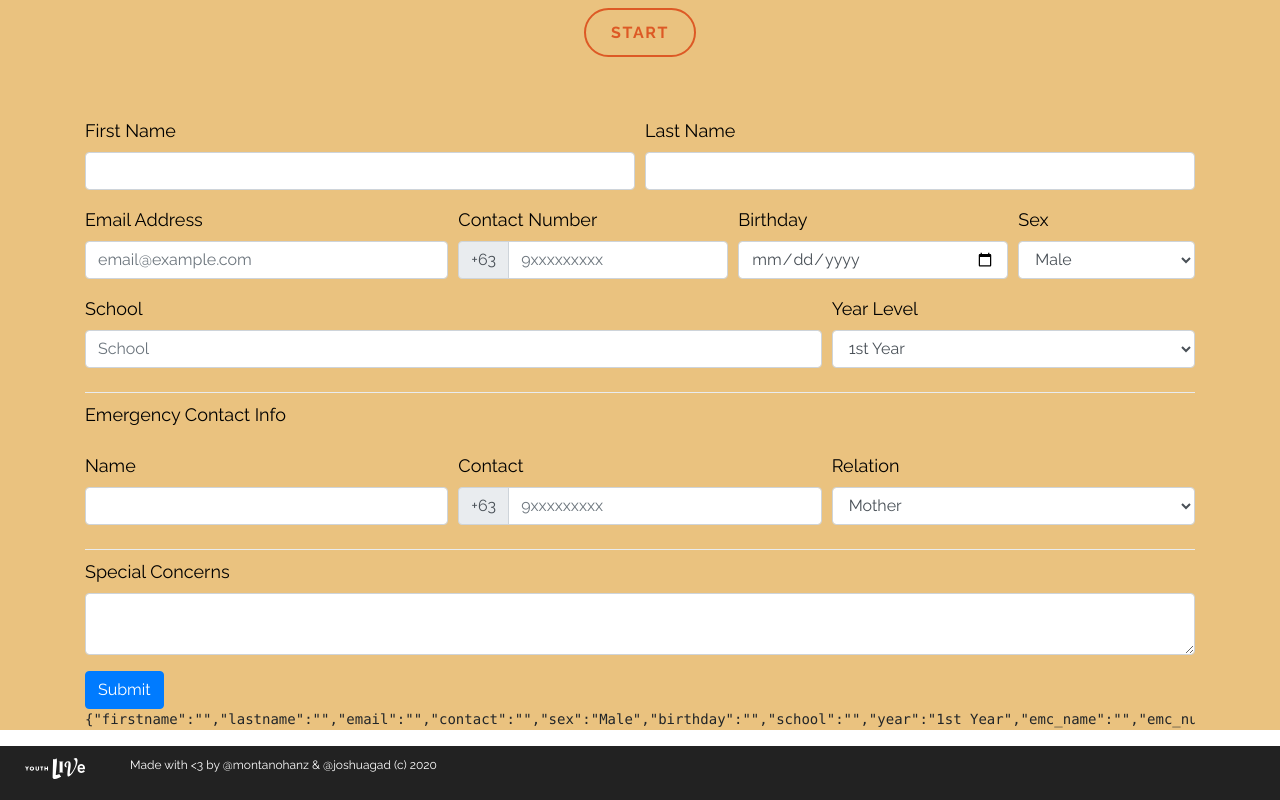
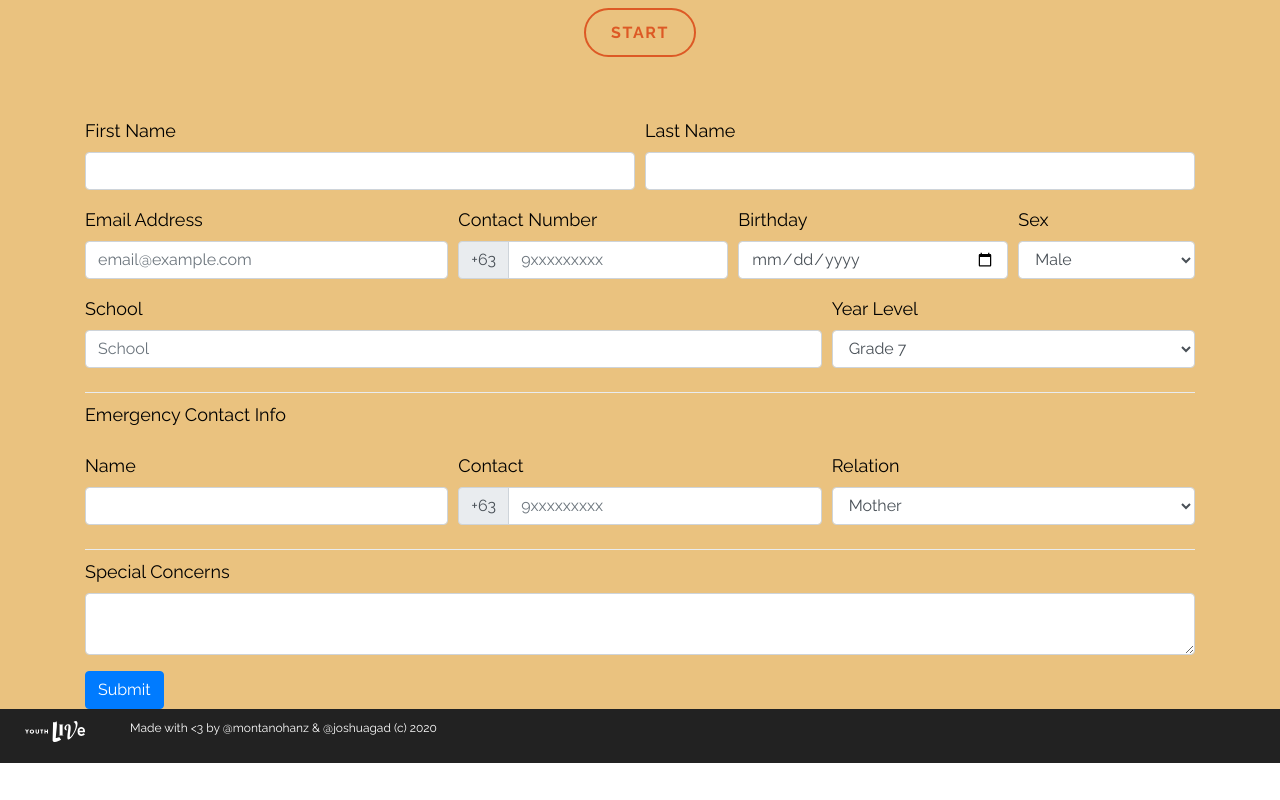
Before and after one commit to gcfyouthlive/camplive2020, a React (Create React App) app: page /form in a window 1280 px wide. Shown: the part 1865-2665 px from the top of the page. After the commit the page ends 2628 px from the top, so only its background shows below. Built offline with nearby package versions, Linux system fonts and the light colour scheme; a web font is replaced by a local one.

Commit message:
regform edit

```diff
--- a/src/components/registration.js
+++ b/src/components/registration.js
@@ -257,10 +257,12 @@ class RegForm2 extends React.Component {
                                                   onChange={handleChange}
                                                   isInvalid={!!errors.year}
                                     >
-                                        <option>1st Year</option>
-                                        <option>2nd Year</option>
-                                        <option>3rd Year</option>
-                                        <option>4th Year</option>
+                                        <option>Grade 7</option>
+                                        <option>Grade 8</option>
+                                        <option>Grade 9</option>
+                                        <option>Grade 10</option>
+                                        <option>Grade 11</option>
+                                        <option>Grade 12</option>
                                     </Form.Control>
                                     <Form.Control.Feedback type="invalid">
                                         {touched.year && !!errors.year}
@@ -346,7 +348,7 @@ class RegForm2 extends React.Component {
                             {/*    />*/}
                             {/*</Form.Group>*/}
                             <Button type="submit">Submit</Button>
-                            <pre>{JSON.stringify(values)}</pre>
+                            {/*<pre>{JSON.stringify(values)}</pre>*/}
                         </form>
                     )
                 }
```
